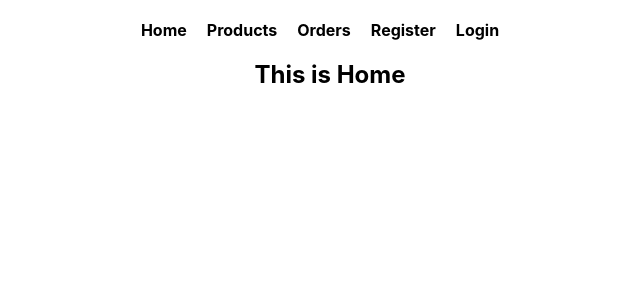
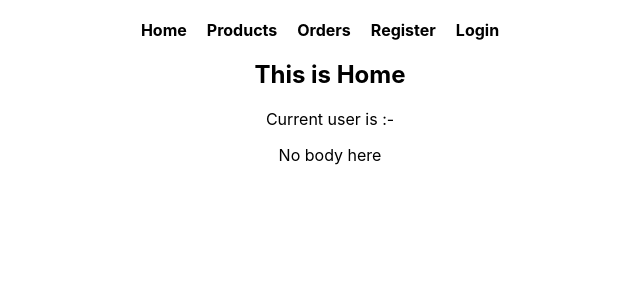
Before and after one commit to neyaznafiz/router-firebase-integration, a React (Create React App) app: page / in a window 1280 px wide. Shown: the top 300 px of the page, without its empty margins (310-950 px from the left). Built offline with nearby package versions, Linux system fonts and the light colour scheme; no server answers.

Commit message:
display user info in home

```diff
--- a/src/Components/Home/Home.js
+++ b/src/Components/Home/Home.js
@@ -1,10 +1,29 @@
 import React from 'react';
+import useFirebase from '../../Hooks/useFirebase';
 import './Home.css'
 
 const Home = () => {
+
+    const { user } = useFirebase()
+
+
     return (
         <div>
             <h2>This is Home</h2>
+
+            <div>
+            <p>Current user is :- </p>
+                {
+                    user ?
+                    <>
+                    <img src={user.photoURL} alt="" />
+                     <h5>Name : {user.displayName}</h5>
+                     <p>E-mail : {user.email}</p>
+                    </>
+                    : 'No body here'
+                }
+
+                </div>
         </div>
     );
 };
```
